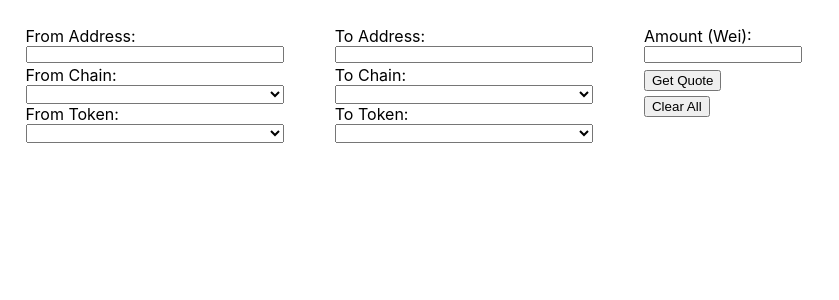
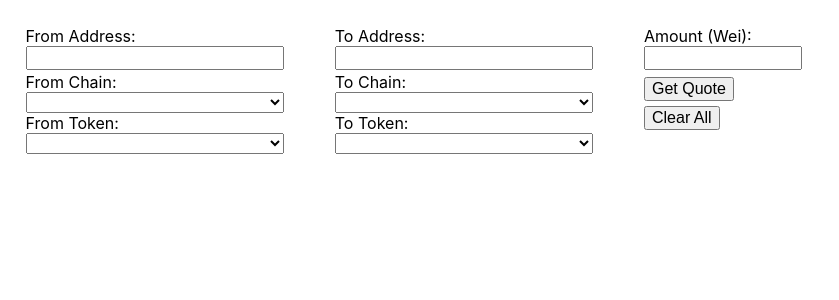
Before and after one commit to prifkind/swing-xyz-par, a React (Create React App) app: page / in a window 1280 px wide. Shown: the top 300 px of the page, without its empty margins (0-839 px from the left). Built offline with nearby package versions, Linux system fonts and the light colour scheme; the HTML template or start-up script is replaced by a standard one.

Commit message:
Additional styling for deployed version

```diff
--- a/src/App.css
+++ b/src/App.css
@@ -5,6 +5,7 @@
 
 @media screen and (min-width: 600px) {
   .App {
+    max-width: 800px;
     display: flex;
     flex-direction: column;
   }
--- a/src/components/TransactionForm/styles.css
+++ b/src/components/TransactionForm/styles.css
@@ -12,11 +12,12 @@
 .fromInput {
   width: 250px;
   margin-bottom: 1%;
-  font-size: 10px;
+  font-size: 16px;
 }
 
 .fromSelect {
   width: 100%;
+  font-size: 16px;
 }
 
 .toContainer {
@@ -29,11 +30,12 @@
 .toInput {
   width: 250px;
   margin-bottom: 1%;
-  font-size: 10px;
+  font-size: 16px;
 }
 
 .toSelect {
   width: 100%;
+  font-size: 16px;
 }
 
 .amountContainer {
@@ -45,16 +47,18 @@
 
 .amountInput {
   width: 150px;
-  font-size: 10px;
+  font-size: 16px;
   margin-bottom: 5%;
 }
 
 .getQuoteButton {
   margin-bottom: 2%;
+  font-size: 16px;
 }
 
 .transferButton {
   margin-top: 1%;
+  font-size: 16px;
 }
 
 @media screen and (max-width: 774px) {
--- a/src/components/TransactionStatus/styles.css
+++ b/src/components/TransactionStatus/styles.css
@@ -6,11 +6,14 @@
 }
 
 .buttonContainer {
-    width: 50%;
-    display: flex;
+  width: 50%;
+  display: flex;
 }
 
 .statusButton {
-    width: 33%;
-    margin: 1% 1% 0 0;
+  width: 30%;
+  max-width: 25vw;
+  min-width: 75px;
+  margin: 1% 1% 0 0;
+  font-size: 16px;
 }
```
